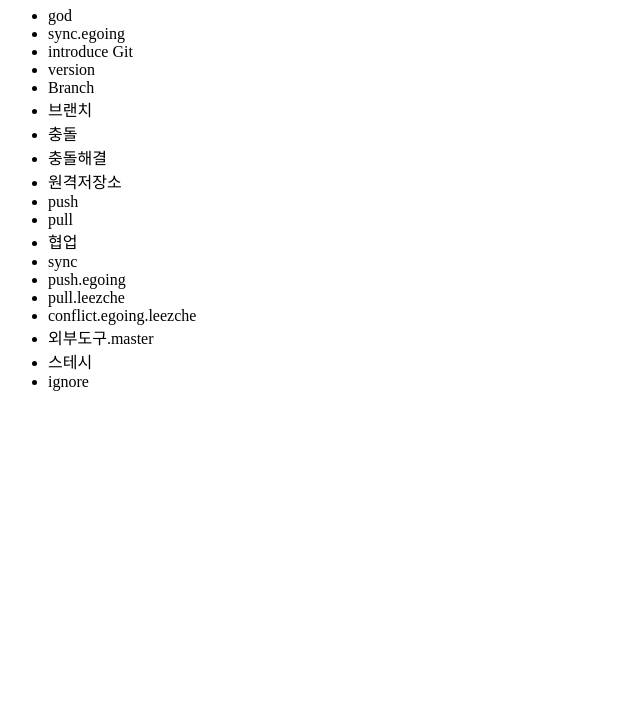
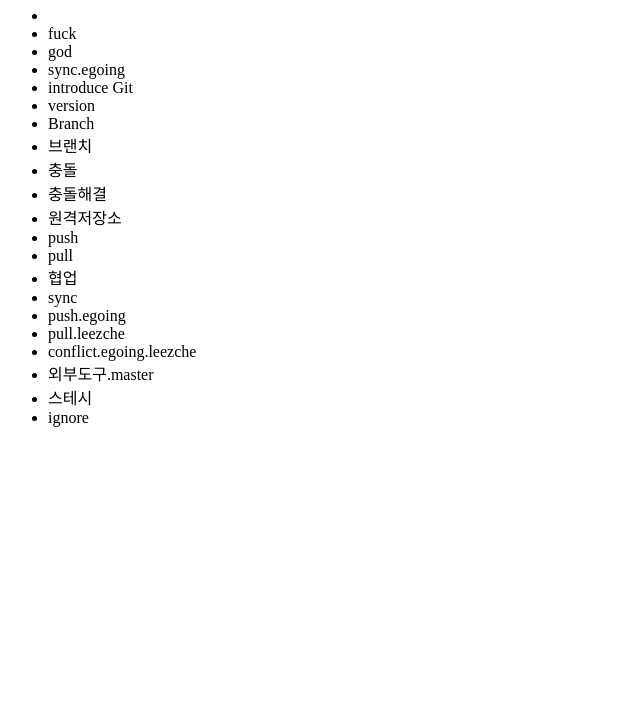
Before and after one commit to maksalizm/opentutorials_git_maksalizm, a plain HTML site: page index.html in a window 1280 px wide. Shown: the part 73-800 px from the top of the page, without its empty margins (0-640 px from the left). Drawn offline with Linux system fonts and the light colour scheme.

Commit message:
li 추가

```diff
--- a/index.html
+++ b/index.html
@@ -9,6 +9,8 @@
             <h1>Git</h1>
         </header>
         <ul>
+            <li></li>
+            <li>fuck</li>
             <li>god</li>
             <li>sync.egoing</li>
             <li>introduce Git</li>
```
